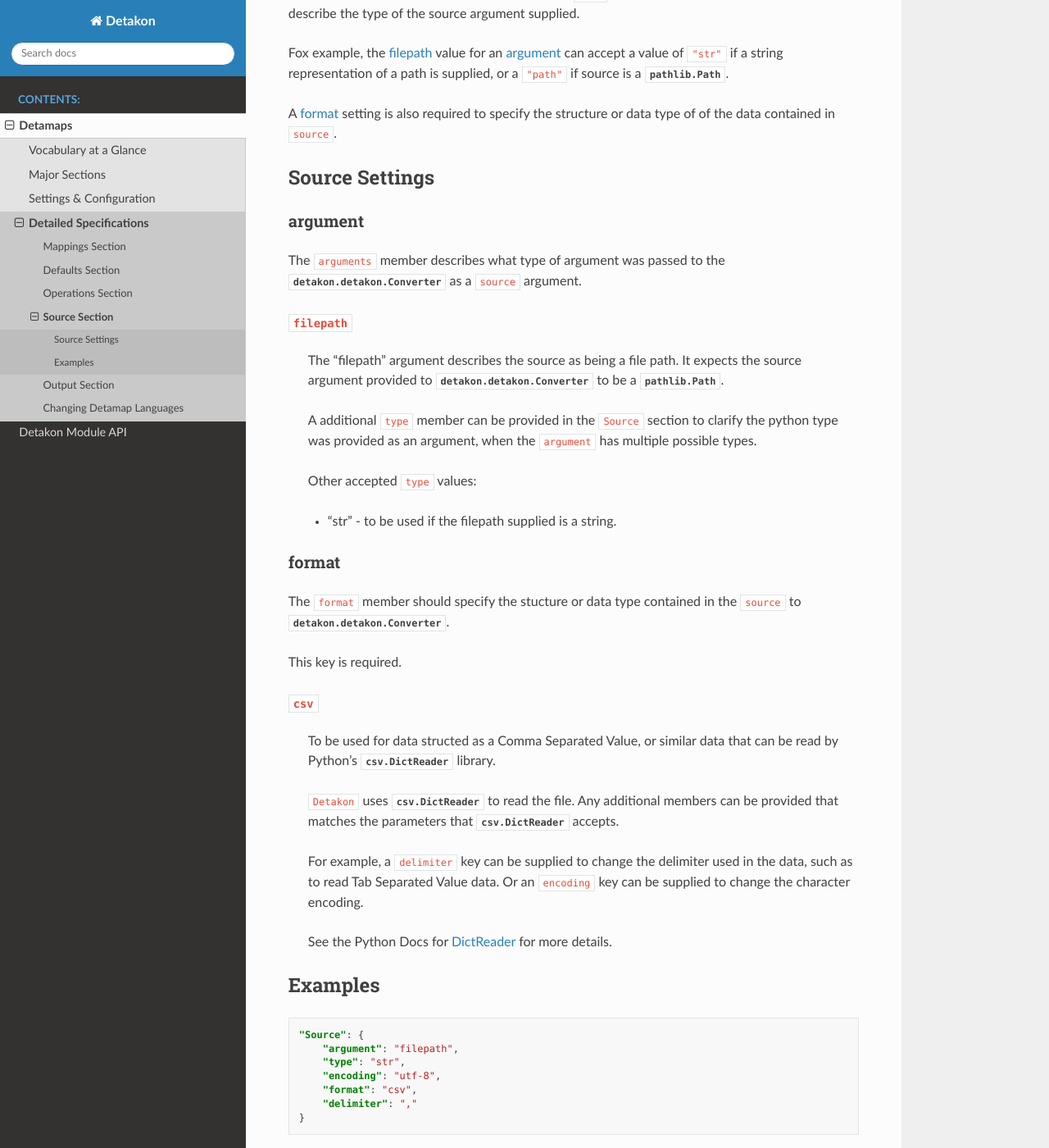
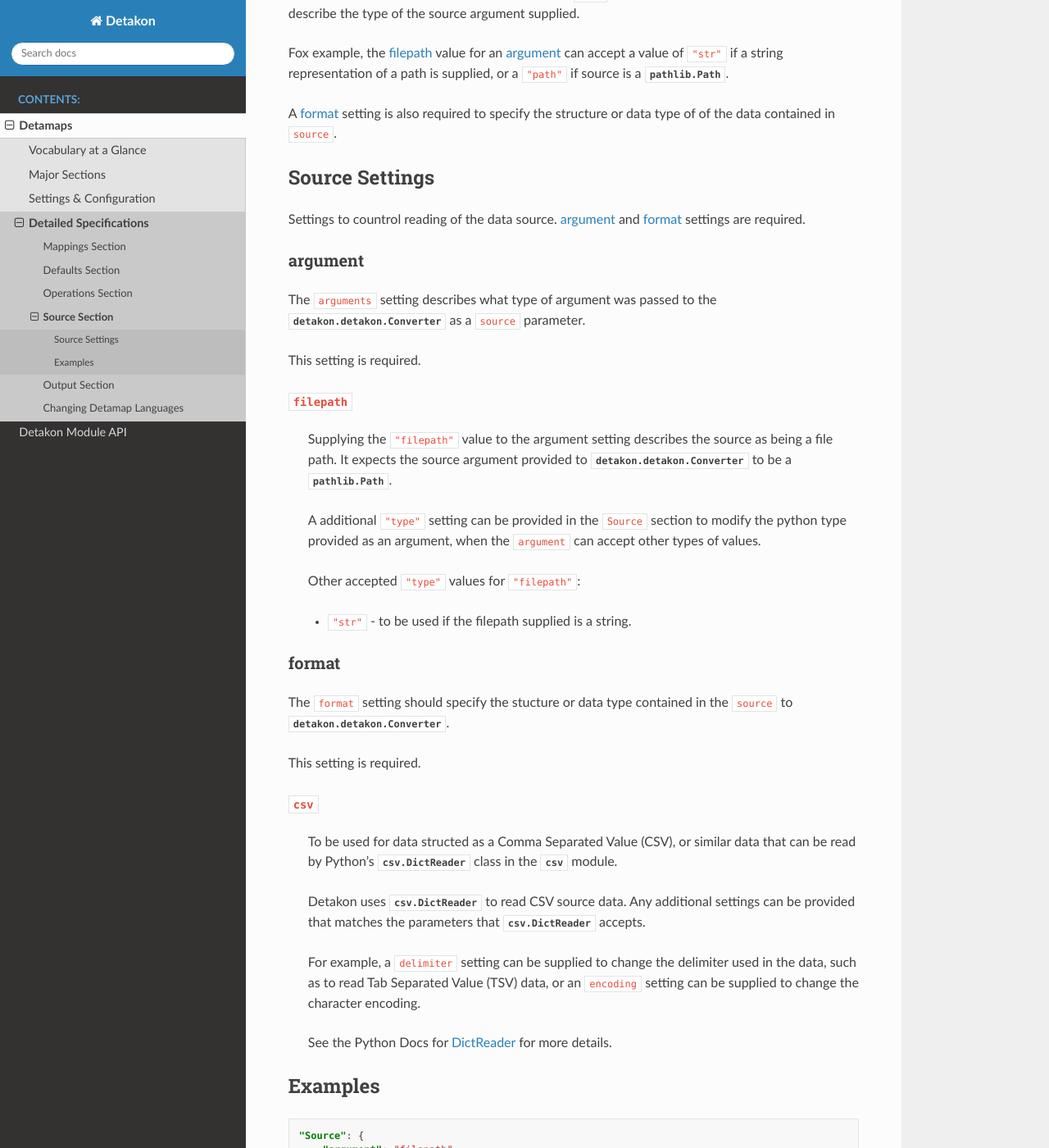
Before and after one commit to cknightfury/detakon, a Sphinx documentation site: the page built from docs/source/source.rst, in a window 1280 px wide and 1400 px high, scrolled down 303 px. Shown: the whole window at 82% size. Built offline with Sphinx 7.4.7 and the Read the Docs theme 3.1.0, drawn with Linux system fonts in a browser that asks for light colours.

Commit message:
updated detamap source docs

```diff
--- a/docs/source/source.rst
+++ b/docs/source/source.rst
@@ -17,24 +17,28 @@
 Source Settings
 ===============
 
+Settings to countrol reading of the data source.  :ref:`detamap-source-argument` and :ref:`detamap-source-format` settings are required.
+
 .. _detamap-source-argument:
 
 argument
 --------
 
-The ``arguments`` member describes what type of argument was passed to the :class:`detakon.detakon.Converter` as a ``source`` argument.
+The ``arguments`` setting describes what type of argument was passed to the :class:`detakon.detakon.Converter` as a ``source`` parameter.
+
+This setting is required.
 
 .. _detamap-source-argument-filepath:
 
 ``filepath``
 ^^^^^^^^^^^^
-    The "filepath" argument describes the source as being a file path.  It expects the source argument provided to :class:`detakon.detakon.Converter` to be a :py:class:`pathlib.Path`.
+    Supplying the ``"filepath"`` value to the argument setting describes the source as being a file path.  It expects the source argument provided to :class:`detakon.detakon.Converter` to be a :py:class:`pathlib.Path`.
 
-    A additional ``type`` member can be provided in the ``Source`` section to clarify the python type was provided as an argument, when the ``argument`` has multiple possible types.
+    A additional ``"type"`` setting can be provided in the ``Source`` section to modify the python type provided as an argument, when the ``argument`` can accept other types of values.
 
-    Other accepted ``type`` values:
+    Other accepted ``"type"`` values for ``"filepath"``:
 
-    * "str" - to be used if the filepath supplied is a string.
+    * ``"str"`` - to be used if the filepath supplied is a string.
 
 
 .. _detamap-source-format:
@@ -42,17 +46,19 @@
 format
 ------
 
-The ``format`` member should specify the stucture or data type contained in the ``source`` to :class:`detakon.detakon.Converter`.
+The ``format`` setting should specify the stucture or data type contained in the ``source`` to :class:`detakon.detakon.Converter`.
 
-This key is required.
+This setting is required.
+
+.. _detamap-source-format-csv:
 
 ``csv``
 ^^^^^^^
-    To be used for data structed as a Comma Separated Value, or similar data that can be read by Python's :py:class:`csv.DictReader` library.
+    To be used for data structed as a Comma Separated Value (CSV), or similar data that can be read by Python's :py:class:`csv.DictReader` class in the :py:mod:`csv` module.
 
-    ``Detakon`` uses :py:class:`csv.DictReader` to read the file.  Any additional members can be provided that matches the parameters that :py:class:`csv.DictReader` accepts.
+    Detakon uses :py:class:`csv.DictReader` to read CSV source data.  Any additional settings can be provided that matches the parameters that :py:class:`csv.DictReader` accepts.
 
-    For example, a ``delimiter`` key can be supplied to change the delimiter used in the data, such as to read Tab Separated Value data.  Or an ``encoding`` key can be supplied to change the character encoding.
+    For example, a ``delimiter`` setting can be supplied to change the delimiter used in the data, such as to read Tab Separated Value (TSV) data, or an ``encoding`` setting can be supplied to change the character encoding.
 
     See the Python Docs for `DictReader <https://docs.python.org/3/library/csv.html#csv.DictReader>`_ for more details.
 
```
